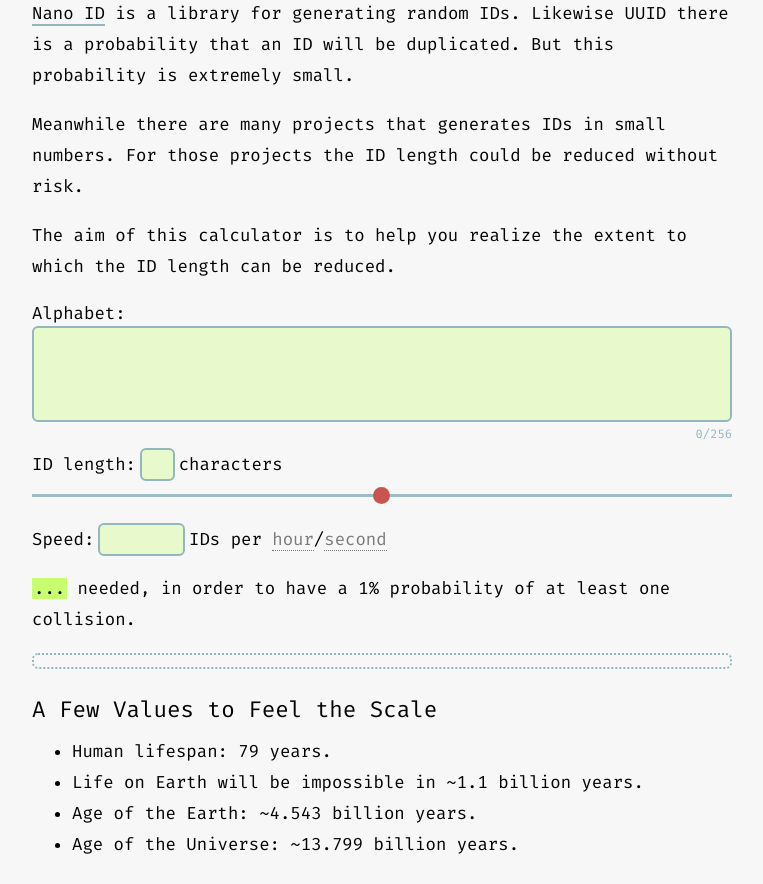
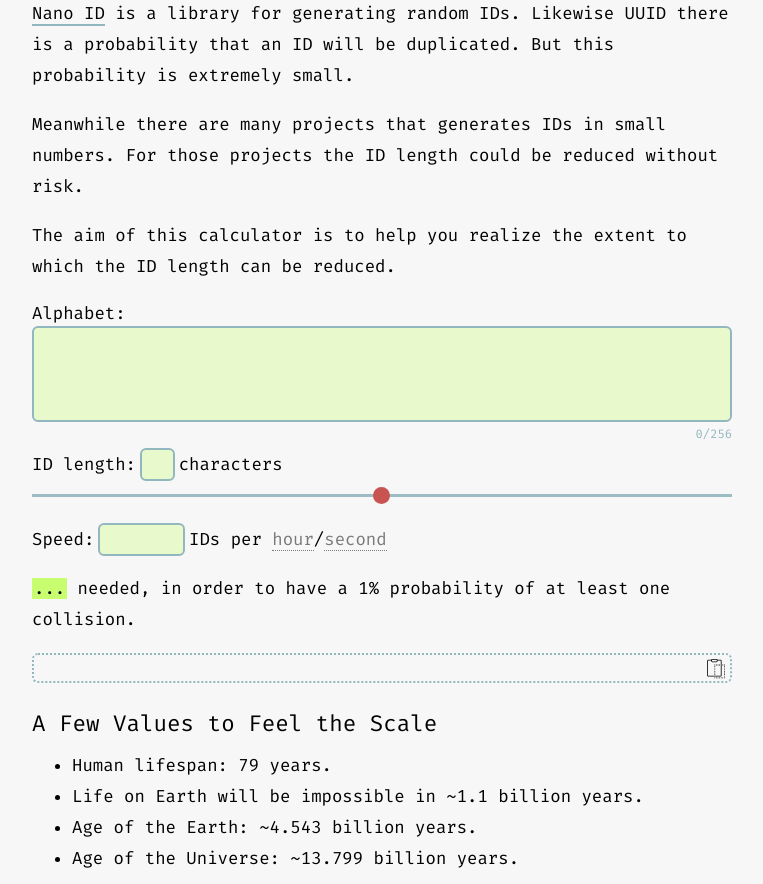
Before and after one commit to zelark/nano-id-cc, a plain HTML site: page resources/public/index.html in a window 1280 px wide. Shown: the part 151-1035 px from the top of the page, without its empty margins (258-1021 px from the left). Drawn offline with Linux system fonts and the light colour scheme; a script that the page names is missing.

Commit message:
Add copy to clipboard functionality (#19)

```diff
--- a/resources/public/css/style.css
+++ b/resources/public/css/style.css
@@ -21,6 +21,7 @@
   line-height: 1.6em;
   box-sizing: border-box;
   max-width: 700px;
+  min-height: 30px;
   width: 100%;
   margin: 1em 0;
   padding: 6px;
@@ -164,6 +165,26 @@
 
 img.boom {
   width: 100%;
+}
+
+
+.snippet {
+  position: relative;
+}
+
+
+#copy-btn {
+  position: absolute;
+  right: 6px;
+  top: 6px;
+
+  width: 20px;
+  height: 20px;
+
+  border: none;
+  background: url(../clippy.svg) no-repeat transparent;
+
+  cursor: pointer;
 }
 
 
--- a/resources/public/index.html
+++ b/resources/public/index.html
@@ -44,7 +44,10 @@
             </span>
           </div>
           <p><em id="result">...</em> needed, in order to have a 1% probability of at least one collision.</p>
-          <code id="code-sample"></code>
+          <div class="snippet">
+            <button id="copy-btn"></button>
+            <code id="code-sample"></code>
+          </div>
         </div>
         <h2>A Few Values to Feel the Scale</h2>
         <ul>
```
Also changed, not shown: resources/public/clippy.svg (added), 2 other files.
